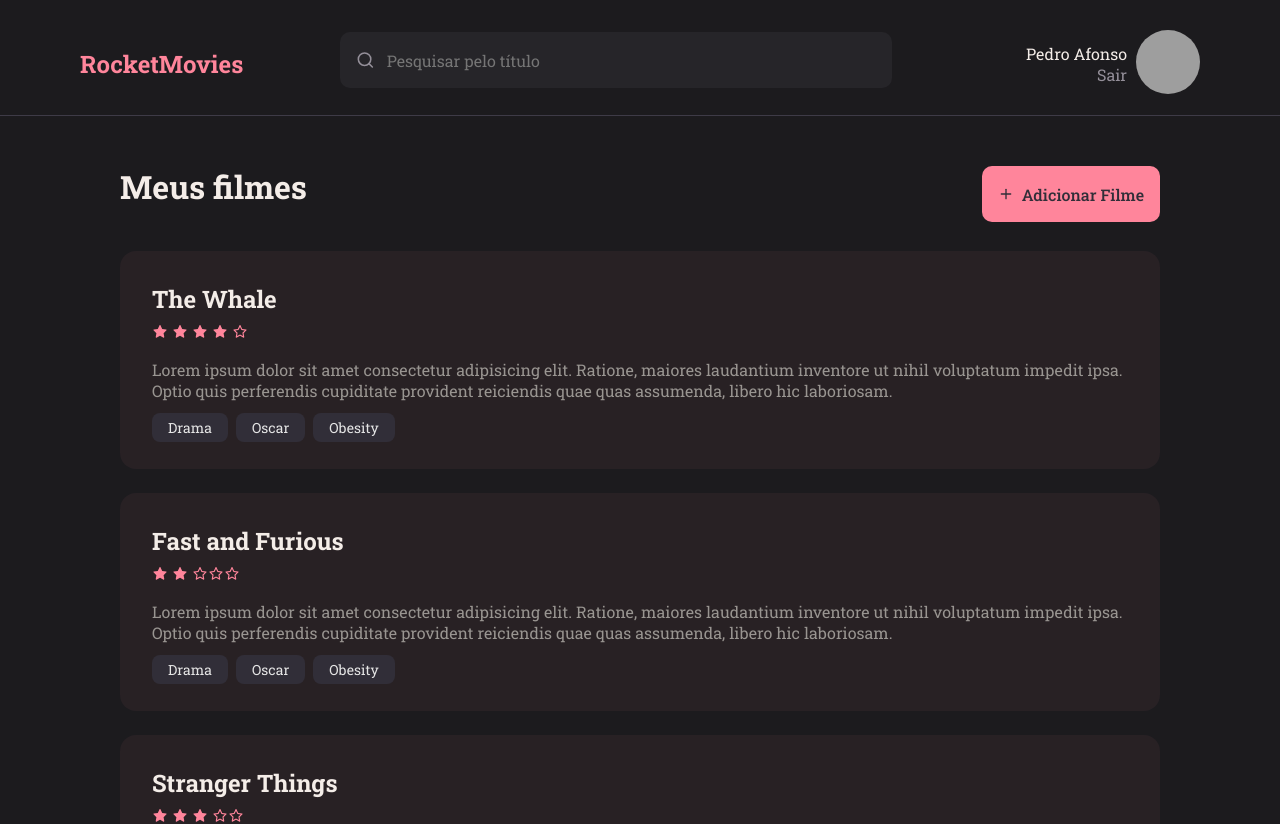
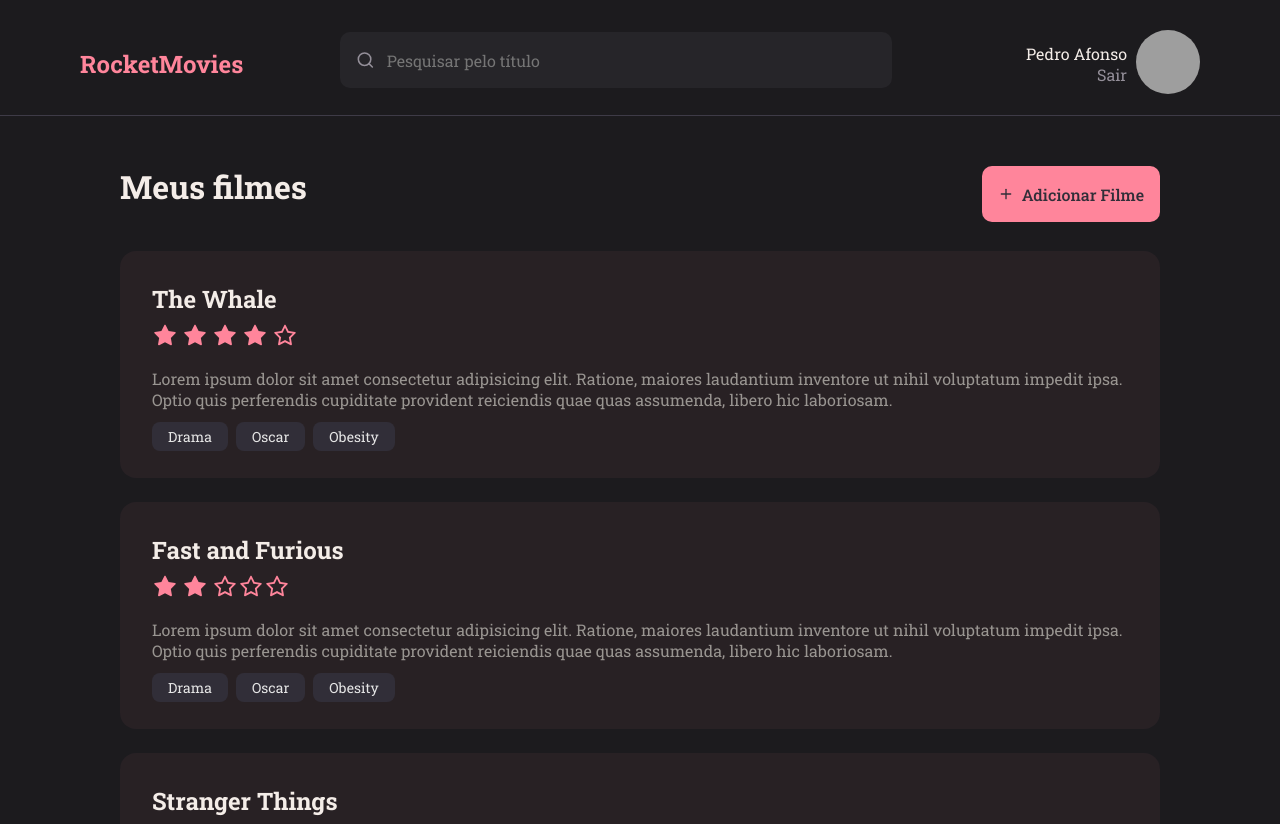
Before and after one commit to Pedro558/RocketMovies-front-end, a React (Vite) app: page / in a window 1280 px wide. Shown: the top 824 px of the page. Built offline with nearby package versions, Linux system fonts and the light colour scheme; grey boxes are pictures that could not be loaded.

Commit message:
:recycle: refactor: pass CountStars logic to a component

```diff
--- a/src/components/Note/index.jsx
+++ b/src/components/Note/index.jsx
@@ -1,35 +1,16 @@
 import { Container } from './styles'
 import { Tag } from '../../components/Tag'
-import { AiFillStar, AiOutlineStar } from 'react-icons/ai'
+import { CountStars } from '../CountStars'
 
-export function Note({ data, ...rest}){
+export function Note({ data, onClick, ...rest}){
   return(
-    <Container>
+    <Container
+    onClick={onClick}
+    {...rest}
+    >
       <h2>{data.title}</h2>
 
-      {
-        data.rating &&
-        <span>
-          {
-            (() => {
-              const filledStars = data.rating;
-              const emptyStars = 5 - filledStars;
-
-              const stars = [];
-
-              for (let i = 0; i < filledStars; i++) {
-                stars.push(<span key={i}> <AiFillStar/> </span>);
-              }
-
-              for (let i = 0; i < emptyStars; i++) {
-                stars.push(<span key={filledStars + i}><AiOutlineStar/></span>);
-              }
-
-              return stars;
-            })()
-          }
-       </span>
-      }
+      <CountStars rating={data.rating} />
 
       <p>{data.description}</p>
 
```
